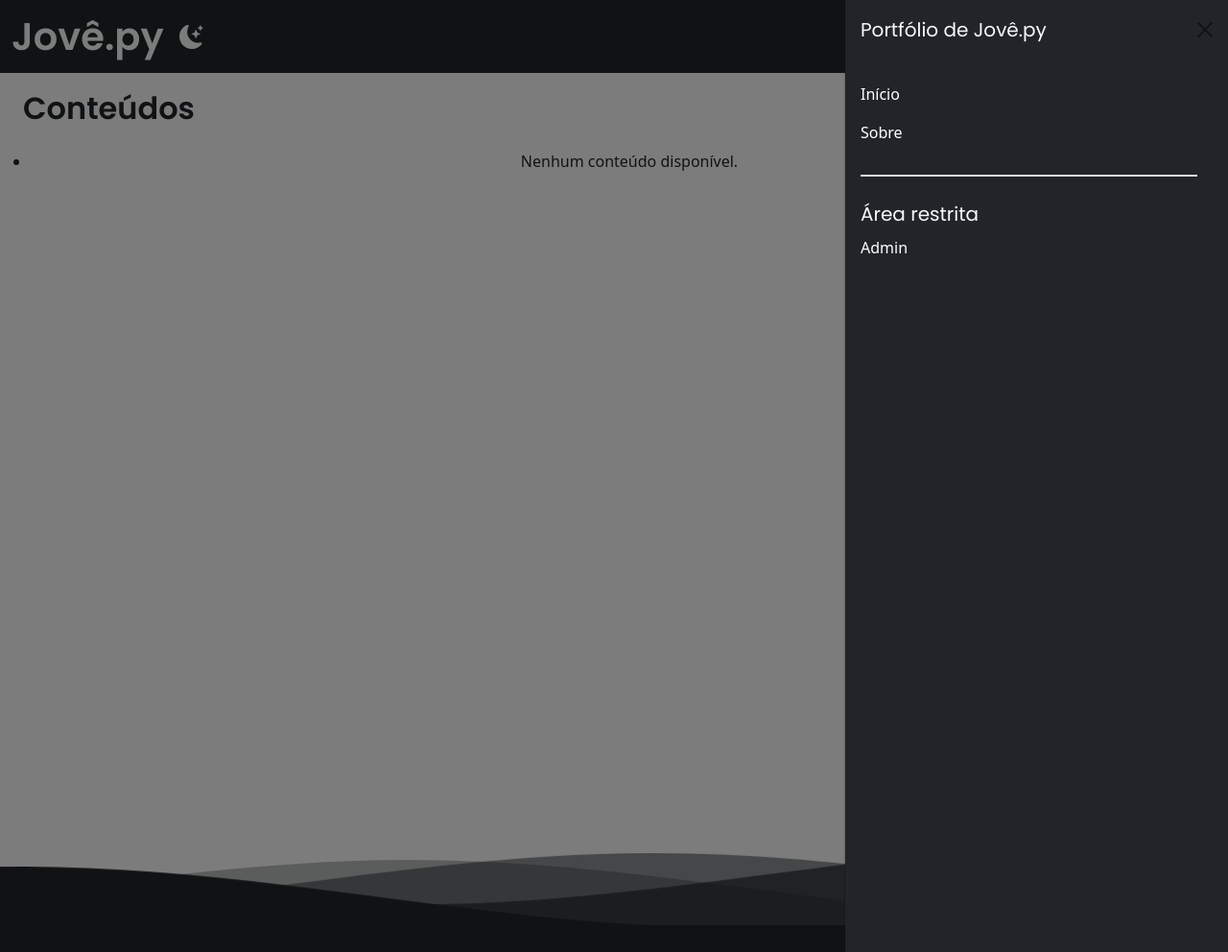
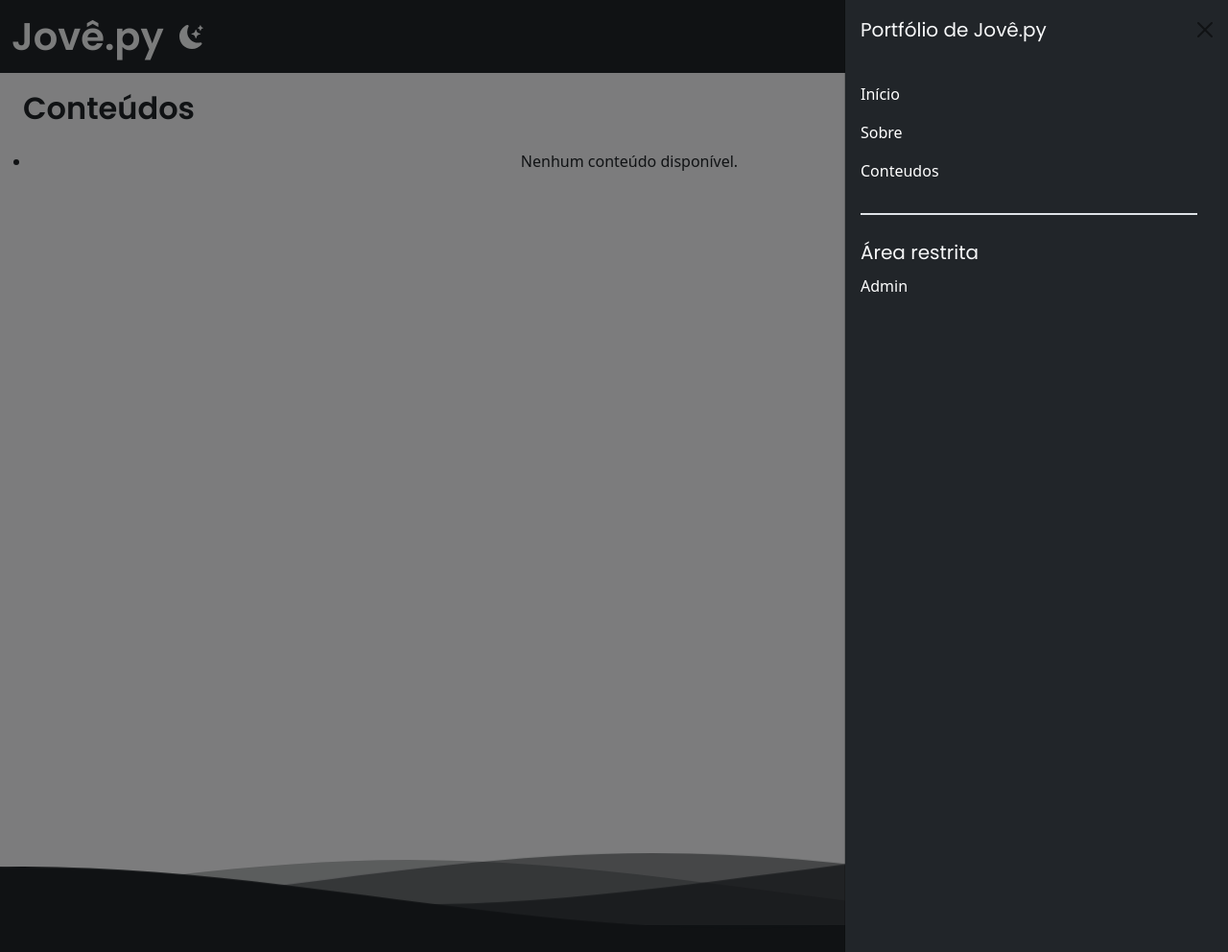
Before and after one commit to PortfolioJovePy/Portfolio, a Django app: page /conteudos/ in a window 1280 px wide, after a click that opens the changed part. Shown: the whole page at 96% size. Run offline with Django 4.2, Linux system fonts and the light colour scheme; the visitor is signed in with stand-in values (Sample User, id 1); data that the repository does not hold is empty.

Commit message:
Update base.html

```diff
--- a/principal/templates/base.html
+++ b/principal/templates/base.html
@@ -193,6 +193,10 @@
                   <a class="nav-link active" aria-current="page" href="{%url 'sobre' %}">Sobre</a>
                 </li>
 
+                <li class="nav-item">
+                  <a class="nav-link active" aria-current="page" href="{%url 'conteudos' %}">Conteudos</a>
+                </li>
+
                 {% if request.user.is_superuser%}
                 <span class="border border-bottom border-1 mt-4 mb-4"></span>
                 <h5 class="offcanvas-title no-underline" id="offcanvasNavbarLabel">Área restrita</h5>
```
